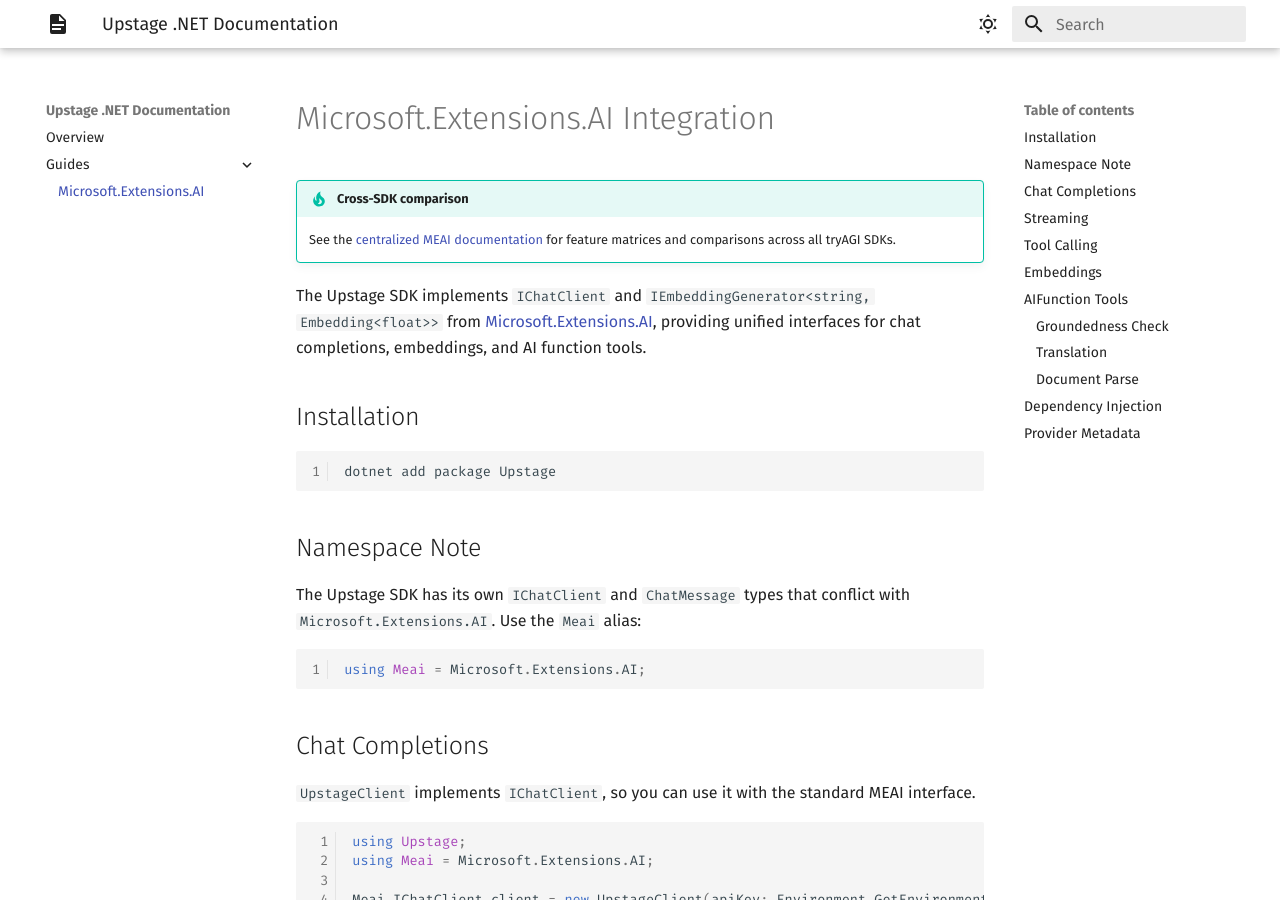
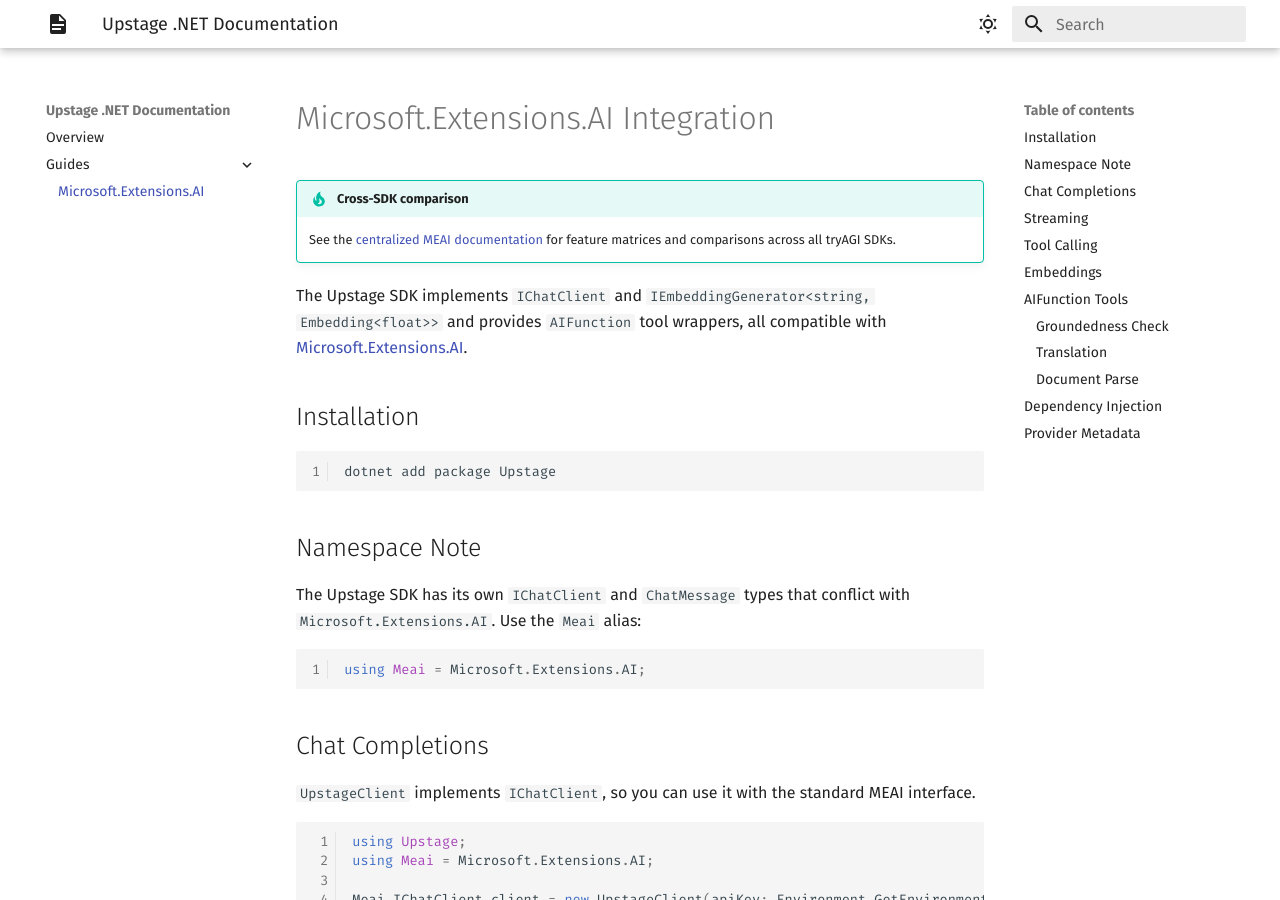
Before and after one commit to tryAGI/Upstage, an MkDocs documentation site: the page built from docs/guides/meai.md, in a window 1280 px wide and 900 px high. Built offline with MkDocs 1.6.1 and Material for MkDocs 9.7.7, drawn with Linux system fonts in a browser that asks for light colours; the version menu is left out.

Commit message:
Standardize MEAI guide intro text
Co-Authored-By: Claude Opus 4.6 <noreply@anthropic.com>

```diff
--- a/docs/guides/meai.md
+++ b/docs/guides/meai.md
@@ -3,7 +3,7 @@
 !!! tip "Cross-SDK comparison"
     See the [centralized MEAI documentation](https://tryagi.github.io/docs/meai/) for feature matrices and comparisons across all tryAGI SDKs.
 
-The Upstage SDK implements `IChatClient` and `IEmbeddingGenerator<string, Embedding<float>>` from [Microsoft.Extensions.AI](https://learn.microsoft.com/en-us/dotnet/ai/microsoft-extensions-ai), providing unified interfaces for chat completions, embeddings, and AI function tools.
+The Upstage SDK implements `IChatClient` and `IEmbeddingGenerator<string, Embedding<float>>` and provides `AIFunction` tool wrappers, all compatible with [Microsoft.Extensions.AI](https://learn.microsoft.com/en-us/dotnet/ai/microsoft-extensions-ai).
 
 ## Installation
 
```
